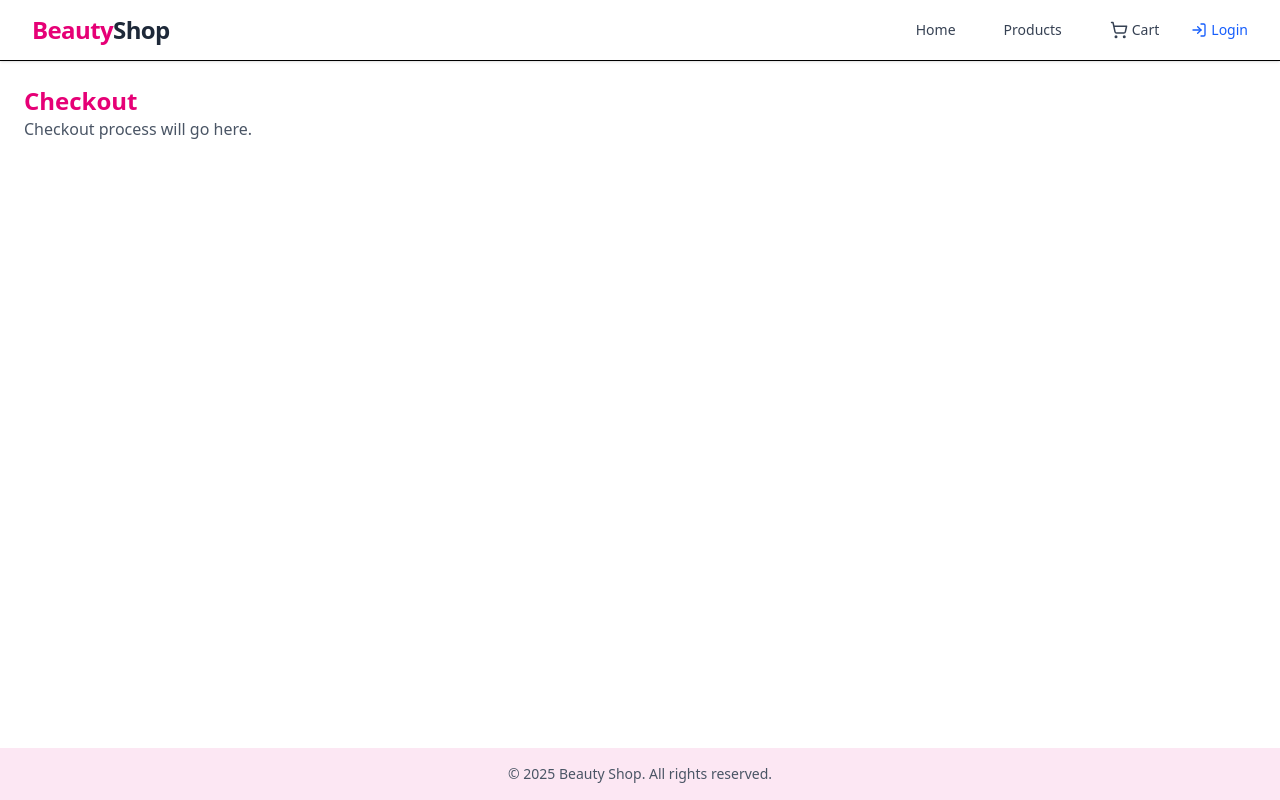
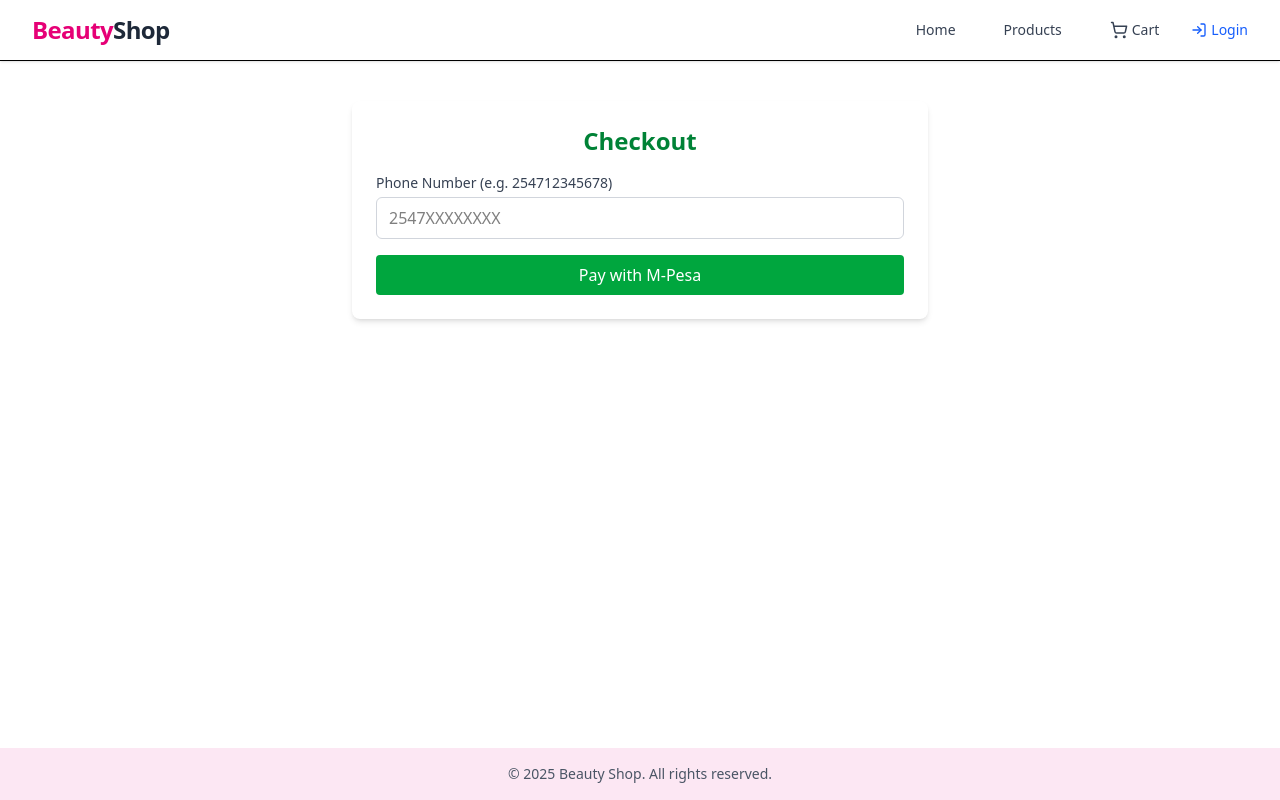
Before and after one commit to Elvis24-tech/Cosmetics, a React (Vite) app: page /checkout in a window 1280 px wide. Built offline with nearby package versions, Linux system fonts and the light colour scheme; no server answers.

Commit message:
Mpesa integration

```diff
--- a/package.json
+++ b/package.json
@@ -11,6 +11,7 @@
   },
   "dependencies": {
     "@tailwindcss/vite": "^4.1.11",
+    "axios": "^1.11.0",
     "firebase": "^12.0.0",
     "lucide-react": "^0.536.0",
     "react": "^19.1.0",
--- a/src/App.jsx
+++ b/src/App.jsx
@@ -11,7 +11,7 @@ import AdminPage from './pages/AdminPage';
 import { useAuth } from './context/AuthContext';
 
 function App() {
-  const { isAdmin } = useAuth();
+  const { isAdmin, isAuthenticated } = useAuth();
 
   return (
     <div className="min-h-screen flex flex-col">
@@ -25,7 +25,7 @@ function App() {
           <Route path="/checkout" element={<Checkout />} />
           <Route
             path="/admin"
-            element={isAdmin ? <AdminPage /> : <Navigate to="/" replace />}
+            element={isAuthenticated && isAdmin ? <AdminPage /> : <Navigate to="/" replace />}
           />
         </Routes>
       </main>
--- /dev/null
+++ b/src/components/MpesaButton.jsx
@@ -0,0 +1,58 @@
+import React, { useState } from 'react';
+
+const MpesaButton = () => {
+  const [phone, setPhone] = useState('');
+  const [amount, setAmount] = useState('');
+  const [message, setMessage] = useState('');
+
+  const handlePay = async () => {
+    try {
+      const response = await fetch('http://localhost:8000/api/pay/', {
+        method: 'POST',
+        headers: {
+          'Content-Type': 'application/json',
+        },
+        body: JSON.stringify({ phone, amount }),
+      });
+
+      const data = await response.json();
+      if (data.CustomerMessage) {
+        setMessage(data.CustomerMessage);
+      } else {
+        setMessage('Payment failed. Try again.');
+      }
+    } catch (error) {
+      console.error(error);
+      setMessage('Error connecting to server');
+    }
+  };
+
+  return (
+    <div className="p-4 border rounded shadow max-w-md mx-auto mt-10">
+      <h2 className="text-lg font-bold mb-2 text-pink-600">Pay with M-Pesa</h2>
+      <input
+        type="text"
+        placeholder="Phone (e.g. 2547XXXXXXXX)"
+        value={phone}
+        onChange={(e) => setPhone(e.target.value)}
+        className="w-full mb-2 px-3 py-2 border rounded"
+      />
+      <input
+        type="number"
+        placeholder="Amount"
+        value={amount}
+        onChange={(e) => setAmount(e.target.value)}
+        className="w-full mb-2 px-3 py-2 border rounded"
+      />
+      <button
+        onClick={handlePay}
+        className="bg-pink-500 text-white px-4 py-2 rounded hover:bg-pink-600"
+      >
+        Pay Now
+      </button>
+      {message && <p className="mt-4 text-green-700">{message}</p>}
+    </div>
+  );
+};
+
+export default MpesaButton;
--- a/src/pages/Checkout.jsx
+++ b/src/pages/Checkout.jsx
@@ -1,10 +1,68 @@
-import React from 'react';
+import React, { useState } from 'react';
+import axios from 'axios';
 
 const Checkout = () => {
+  const [phone, setPhone] = useState('');
+  const [loading, setLoading] = useState(false);
+  const [feedback, setFeedback] = useState('');
+
+  const handlePayment = async (e) => {
+    e.preventDefault();
+    setLoading(true);
+    setFeedback('');
+
+    try {
+      const res = await axios.post('http://127.0.0.1:8000/api/mpesa/stkpush/', {
+        phone: phone,
+        amount: 10, // Update this to reflect actual cart total if needed
+      });
+
+      if (res.data.CustomerMessage) {
+        setFeedback(res.data.CustomerMessage);
+      } else {
+        setFeedback('Payment initiated. Check your phone.');
+      }
+    } catch (err) {
+      console.error(err);
+      setFeedback('Failed to initiate payment. Please try again.');
+    }
+
+    setLoading(false);
+  };
+
   return (
-    <div className="p-6">
-      <h2 className="text-2xl font-bold text-pink-600">Checkout</h2>
-      <p className="text-gray-600">Checkout process will go here.</p>
+    <div className="max-w-xl mx-auto p-6 bg-white rounded-lg shadow-md mt-10">
+      <h2 className="text-2xl font-bold mb-4 text-center text-green-700">Checkout</h2>
+
+      <form onSubmit={handlePayment} className="space-y-4">
+        <div>
+          <label className="block text-sm font-medium text-gray-700 mb-1">
+            Phone Number (e.g. 254712345678)
+          </label>
+          <input
+            type="tel"
+            value={phone}
+            onChange={(e) => setPhone(e.target.value)}
+            required
+            placeholder="2547XXXXXXXX"
+            className="w-full border border-gray-300 rounded-md px-3 py-2 focus:outline-none focus:ring-2 focus:ring-green-500"
+          />
+        </div>
+
+        <button
+          type="submit"
+          disabled={loading}
+          className="w-full bg-green-600 text-white py-2 rounded hover:bg-green-700 transition duration-300"
+        >
+          {loading ? 'Processing...' : 'Pay with M-Pesa'}
+        </button>
+      </form>
+
+      {feedback && (
+        <p className="mt-4 text-center text-sm text-blue-700 font-medium">
+          {feedback}
+        </p>
+      )}
     </div>
   );
 };
```
Also changed, not shown: 1 other file (tests, documents, lock files or other folders).
